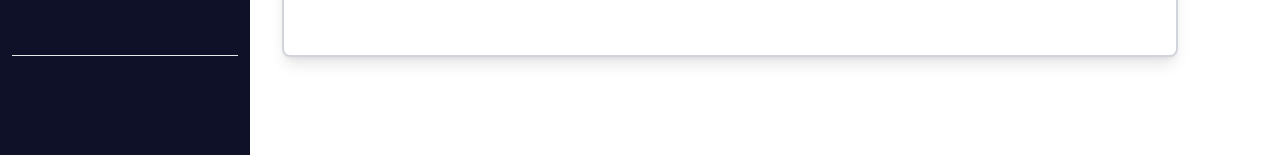
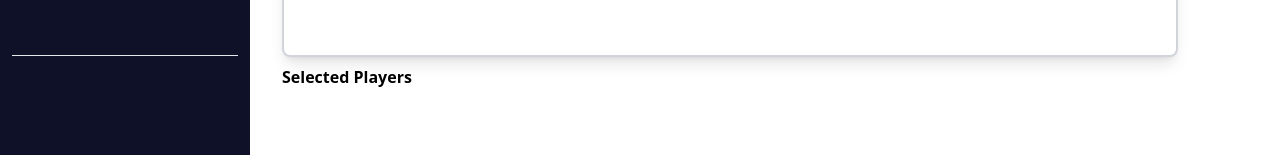
Before and after one commit to Zeta54633/Bidwise, a React (Vite) app in the folder views/: page /Build in a window 1280 px wide. Shown: the part 353-508 px from the top of the page. Built offline with nearby package versions, Linux system fonts and the light colour scheme.

Commit message:
Selected Players

```diff
--- /dev/null
+++ b/views/src/SelectedPlayers/CardSelect.jsx
@@ -0,0 +1,11 @@
+import React from 'react'
+
+const CardSelect = ({obj,removePlayer}) => {
+  return (
+    <div>
+      {obj.name}
+    </div>
+  )
+}
+
+export default CardSelect
--- a/views/src/SelectedPlayers/SelectedPlayers.jsx
+++ b/views/src/SelectedPlayers/SelectedPlayers.jsx
@@ -1,8 +1,19 @@
 import React from 'react'
+import selectedplayers from '../selectedplayers'
+const SelectedPlayers = () => {
+  const removePlayer = selectedplayers((state) => state.removePlayer);
+    const listSelected = selectedplayers((state) => state.players);
+  return (
+    <div className='mt-2 font-bold'>
+      Selected Players
+      <div className='flex gap-2 overflow-x-hidden'>
+        {
+          listSelected.map((obj,_)=>(
+            <CardSelect removePlayer={removePlayer} key={_}/>
+          ))
+        }
 
-const SelectedPlayers = () => {
-  return (
-    <div>
+      </div>
 
     </div>
   )
--- a/views/src/TeamPage/TeamPage.jsx
+++ b/views/src/TeamPage/TeamPage.jsx
@@ -4,12 +4,15 @@ import React, { useState } from 'react';
 import SearchBar from './Components/SearchBar';
 import PlayerDisplay from './Components/PlayerDisplay';
 import NavBar from '../Components/NavBar'
+import SelectedPlayers from '../SelectedPlayers/SelectedPlayers';
 
 
 
 const TeamPage = () => {
   const [category, setCategory] = useState('Batsmen');
   const [players, setPlayers] = useState([])
+  const addPlayer = SelectedPlayers((state) => state.addPlayer);
+  const pl = SelectedPlayers((state) => state.players);
     const [filteredPlayers, setFilteredPlayers] = useState([]);
 
   const handleSearch = (searchTerm, filters) => {
@@ -21,8 +24,11 @@ const TeamPage = () => {
   };
 
   const handleAddPlayer = (player) => {
-    console.log(`Added player: ${player.name}`);
-    // Logic to add player to another component can go here
+
+    addPlayer(player);
+    console.log('new global state ',pl);
+
+
   };
 
   return (
@@ -53,6 +59,7 @@ const TeamPage = () => {
             onAddPlayer={handleAddPlayer}
           />
         </div>
+        <SelectedPlayers players={pl} />
       </div>
     </div>
   );
--- a/views/src/selectedplayers.js
+++ b/views/src/selectedplayers.js
@@ -8,3 +8,5 @@ const selectedplayers=create((set)=>({
     })),
 
 }))
+
+export default selectedplayers
```
